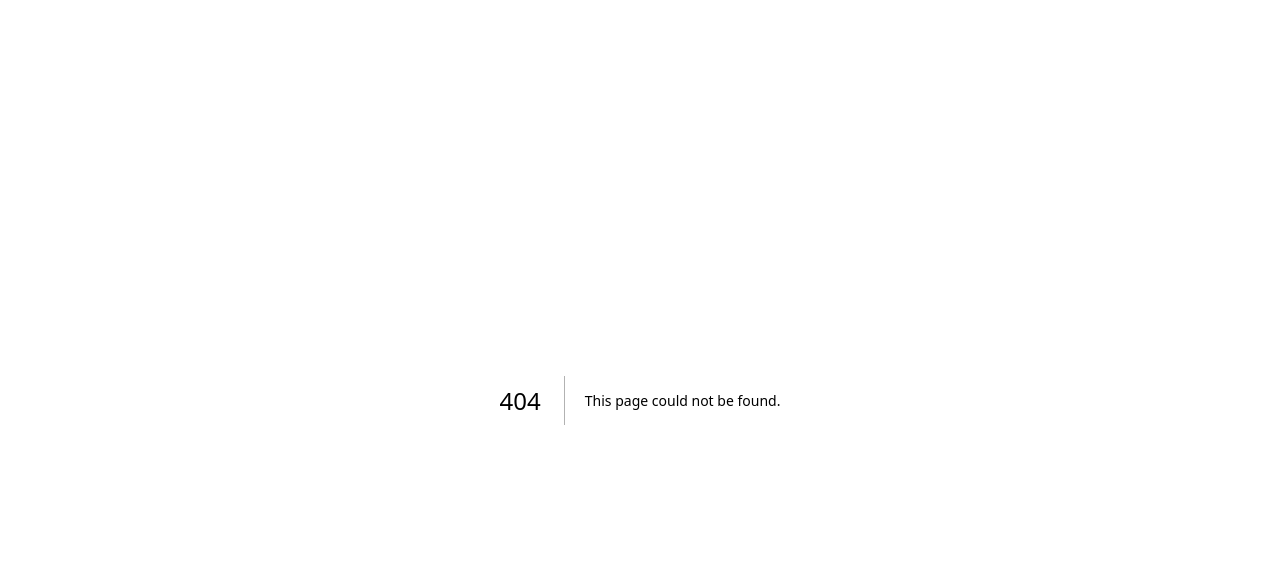
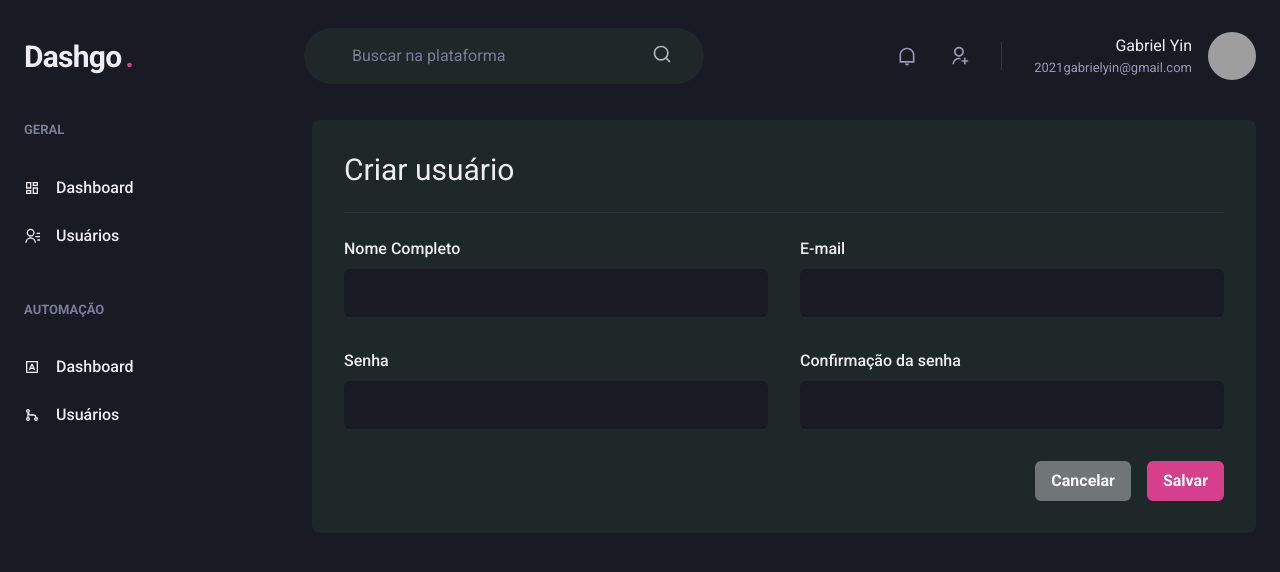
Before and after one commit to gabrielyin/dashgo-ChakraUI, a Next.js app: page /users/create in a window 1280 px wide. Before the commit this address had no page. Shown: the top 572 px of the page. Built offline with nearby package versions, Linux system fonts and the light colour scheme; grey boxes are pictures that could not be loaded.

Commit message:
form de usuário

```diff
--- /dev/null
+++ b/src/pages/users/create.tsx
@@ -0,0 +1,88 @@
+import { Input } from "@/components/Form/Input";
+import { Header } from "@/components/Header";
+import { SideBar } from "@/components/Sidebar";
+import { Box, Button, Divider, Flex, HStack, Heading, SimpleGrid, VStack } from "@chakra-ui/react";
+
+export default function CreateUser() {
+    return (
+        <Box>
+            <Header />
+            <Flex
+                w='100%'
+                my='6'
+                maxWidth={1400}
+                mx='auto'
+                px='6'
+            >
+                <SideBar />
+
+                <Box
+                    flex='1'
+                    borderRadius={8}
+                    bg='gray.800'
+                    p='8'
+                >
+                    <Heading
+                        size='lg'
+                        fontWeight='normal'
+                    >
+                        Criar usuário
+                    </Heading>
+
+                    <Divider
+                        my='6'
+                        borderColor='gray.700'
+                    />
+
+                    <VStack
+                        spacing='8'
+                    >
+                        <SimpleGrid
+                            minChildWidth='240px'
+                            spacing='8'
+                            w='100%'
+                        >
+                            <Input
+                                name='name'
+                                label='Nome Completo'
+                            />
+                            <Input
+                                name='email'
+                                type="email"
+                                label="E-mail"
+                            />
+                        </SimpleGrid>
+                        <SimpleGrid
+                            minChildWidth='240px'
+                            spacing='8'
+                            w='100%'
+                        >
+                            <Input
+                                name='password'
+                                type="password"
+                                label='Senha'
+                            />
+                            <Input
+                                name='password_confirmation'
+                                type="password"
+                                label="Confirmação da senha"
+                            />
+                        </SimpleGrid>
+
+                    </VStack>
+                    <Flex
+                        mt='8'
+                        justify='flex-end'
+                    >
+                        <HStack
+                            spacing='4'
+                        >
+                            <Button colorScheme="whiteAlpha">Cancelar</Button>
+                            <Button colorScheme="pink">Salvar</Button>
+                        </HStack>
+                    </Flex>
+                </Box>
+            </Flex>
+        </Box>
+    )
+}
```
